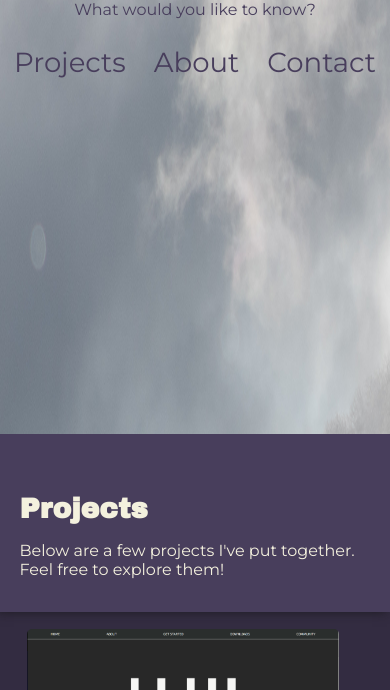
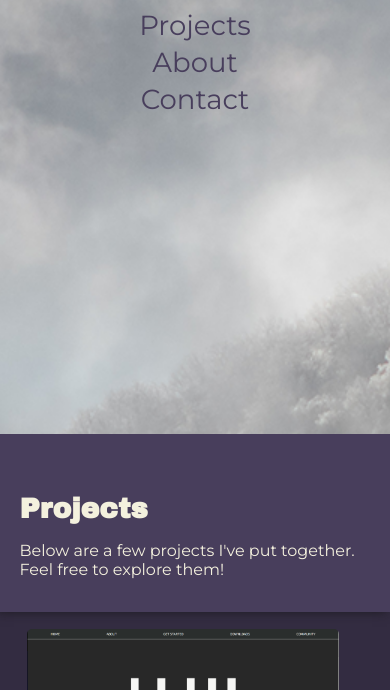
Before and after one commit to jonlamp/personal, a plain HTML site: page index.html in a window 390 px wide. Shown: the part 410-1100 px from the top of the page. Drawn offline with nearby package versions, Linux system fonts and the light colour scheme.

Commit message:
optimize background image for mobile

```diff
--- a/personal.css
+++ b/personal.css
@@ -253,4 +253,20 @@ svg circle {
         font-size: 1rem;
         width: 80%;
     }
+    #home-nav {
+        flex-direction: column;
+        align-items: center;
+    }
+    .sticky {
+        flex-direction: row !important;
+    }
+    #intro-background img{
+        position: absolute;
+        top: 0;
+        max-width: 1800px;
+        min-width: 800px;
+        scale: 150%;
+        height: 150vh;
+        left: -600px;
+    }
 }
```
